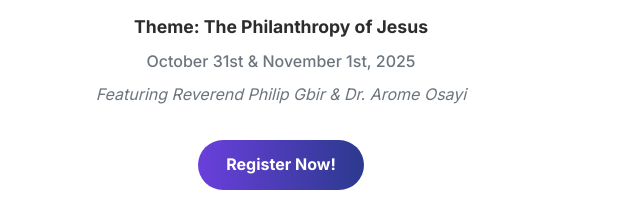
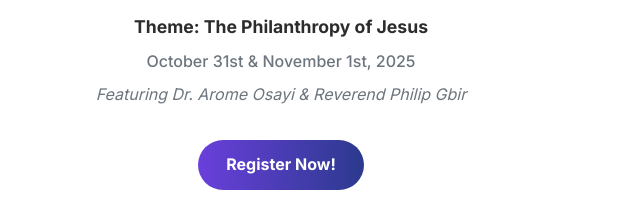
Before and after one commit to rcndallasmedia/rcndallas.github.io, a plain HTML site: page index.html in a window 1280 px wide. Shown: the part 1699-1900 px from the top of the page, 359-999 px from the left. Drawn offline with Linux system fonts and the light colour scheme.

Commit message:
Update index.html

```diff
--- a/index.html
+++ b/index.html
@@ -85,7 +85,7 @@
                         <h3 data-i18n="conference_title">Dallas Apostolic Conference</h3>
                         <p class="event-theme" data-i18n="conference_theme">Theme: The Philanthropy of Jesus</p>
                         <p class="event-dates" data-i18n="conference_dates">October 31st & November 1st, 2025</p>
-                        <p class="event-speakers" data-i18n="conference_speakers">Featuring Reverend Philip Gbir & Dr. Arome Osayi</p>
+                        <p class="event-speakers" data-i18n="conference_speakers">Featuring Dr. Arome Osayi & Reverend Philip Gbir</p>
                         <a href="https://dallasapostolicconference.eventbrite.com" target="_blank" class="btn btn-primary" data-i18n="btn_register_now">Register Now!</a>
                     </div>
                 </div>
@@ -97,7 +97,7 @@
                         <h3 data-i18n="conference_title">Dallas Apostolic Conference</h3>
                         <p class="mobile-event-theme" data-i18n="conference_theme">Theme: The Philanthropy of Jesus</p>
                         <p class="mobile-event-dates" data-i18n="conference_dates">October 31st & November 1st, 2025</p>
-                        <p class="mobile-event-speakers" data-i18n="conference_speakers">Featuring Reverend Philip Gbir & Dr. Arome Osayi</p>
+                        <p class="mobile-event-speakers" data-i18n="conference_speakers">Featuring Dr. Arome Osayi & Reverend Philip Gbir</p>
                         <a href="https://dallasapostolicconference.eventbrite.com" target="_blank" class="btn btn-primary mobile-register-btn" data-i18n="btn_register_now">Register Now!</a>
                     </div>
                 </div>
@@ -415,7 +415,7 @@
                     conference_title: "Dallas Apostolic Conference",
                     conference_theme: "Theme: The Philanthropy of Jesus",
                     conference_dates: "October 31st & November 1st, 2025",
-                    conference_speakers: "Featuring Reverend Philip Gbir & Dr. Arome Osayi",
+                    conference_speakers: "Featuring Dr. Arome Osayi & Reverend Philip Gbir",
                     btn_register_now: "Register Now!",
                     section_title_partner: "Partner With Us",
                     partner_subtitle: "Your generosity helps us continue our mission to restore apostolic order and build God's kingdom through prayer, worship, and community.",
@@ -488,7 +488,7 @@
                     conference_title: "Conferencia Apostólica de Dallas",
                     conference_theme: "Tema: La Filantropía de Jesús",
                     conference_dates: "31 de Octubre y 1 de Noviembre, 2025",
-                    conference_speakers: "Con el Reverendo Philip Gbir y el Dr. Arome Osayi",
+                    conference_speakers: "Con el Dr. Arome Osayi y el Reverendo Philip Gbir",
                     btn_register_now: "¡Registrarse Ahora!",
                     section_title_partner: "Asóciate con Nosotros",
                     partner_subtitle: "Su generosidad nos ayuda a continuar nuestra misión de restaurar el orden apostólico y construir el reino de Dios a través de la oración, la adoración y la comunidad.",
```
